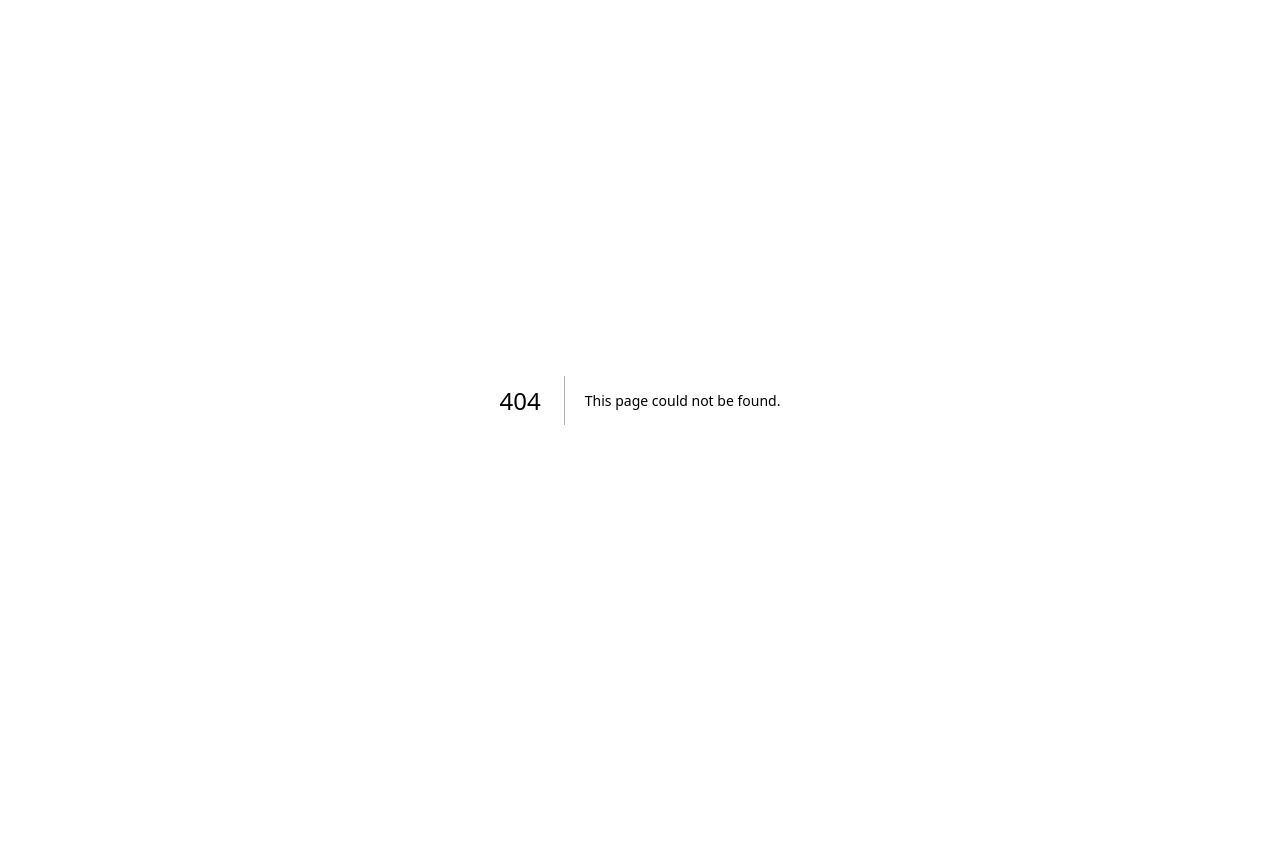
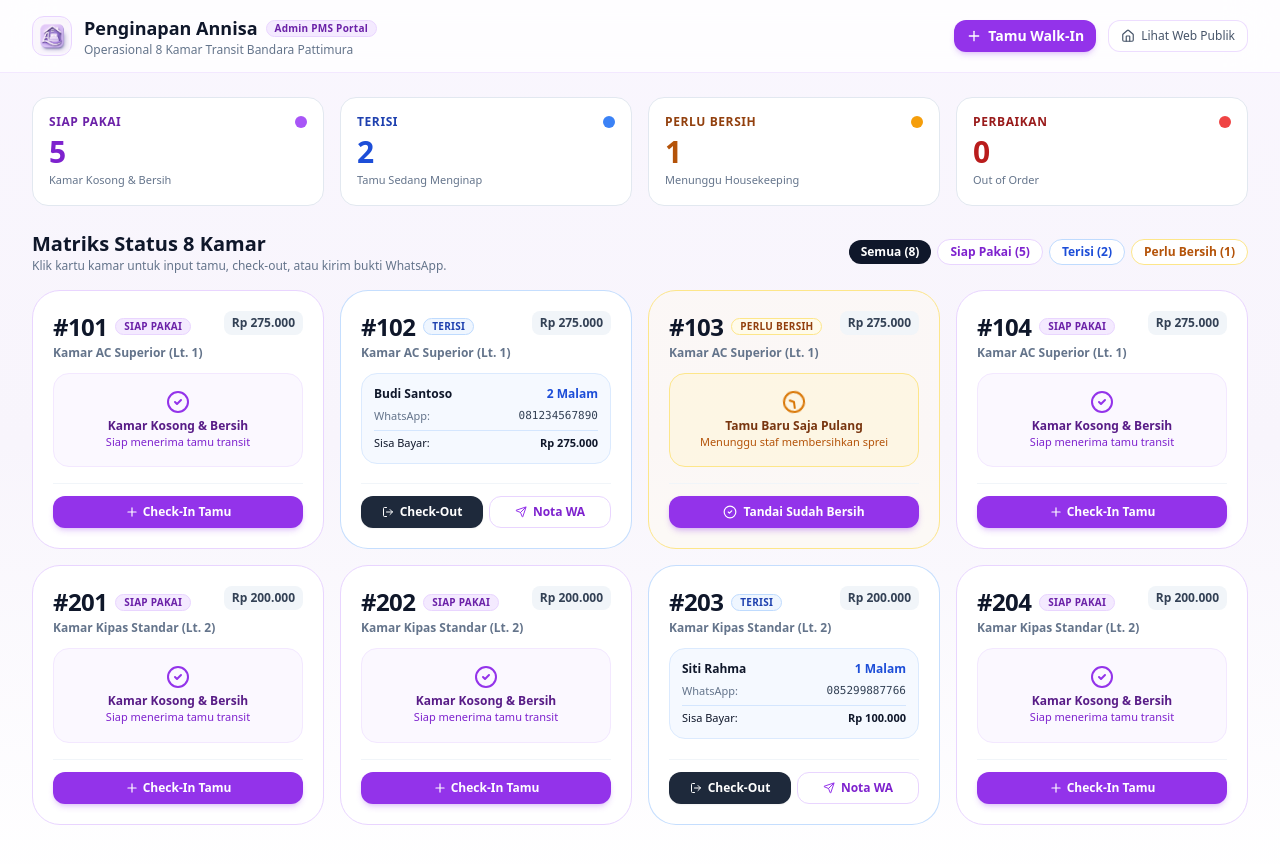
Before and after one commit to ilsetiawan1/penginapan-annisa, a Next.js app in the folder apps/web/: page /admin/dashboard in a window 1280 px wide. Before the commit this address had no page. Shown: the top 864 px of the page. Before the commit the page ends 800 px from the top, so only its background shows below. Built offline with nearby package versions, Linux system fonts and the light colour scheme.

Commit message:
feat: hide Portal Staf from public view and relocate dashboard to /admin/dashboard

```diff
--- a/apps/web/src/app/dashboard/page.tsx
+++ b/apps/web/src/app/admin/dashboard/page.tsx
@@ -25,9 +25,9 @@ import {
 import Image from "next/image";
 import Link from "next/link";
 import { useState } from "react";
-import { Badge } from "../../components/ui/badge";
-import { Button } from "../../components/ui/button";
-import { Card } from "../../components/ui/card";
+import { Badge } from "../../../components/ui/badge";
+import { Button } from "../../../components/ui/button";
+import { Card } from "../../../components/ui/card";
 import {
   Dialog,
   DialogContent,
@@ -35,7 +35,7 @@ import {
   DialogFooter,
   DialogHeader,
   DialogTitle,
-} from "../../components/ui/dialog";
+} from "../../../components/ui/dialog";
 
 type RoomStatus = "ready" | "occupied" | "dirty" | "maintenance";
 
@@ -56,7 +56,7 @@ interface RoomItem {
   remainingAmount?: number;
 }
 
-export default function DashboardPage() {
+export default function AdminDashboardPage() {
   // Initial 8 Rooms State
   const [rooms, setRooms] = useState<RoomItem[]>([
     {
@@ -204,7 +204,7 @@ export default function DashboardPage() {
             status: "occupied",
             guestName: guestName || "Tamu Walk-in",
             guestPhone: guestPhone || "-",
-            checkInDate: "Hari ini (19 Aug)",
+            checkInDate: "Hari ini",
             checkOutDate: `${totalNights} malam ke depan`,
             totalNights,
             totalAmount: total,
@@ -254,12 +254,12 @@ export default function DashboardPage() {
   });
 
   return (
-    <div className="min-h-screen bg-gradient-to-b from-brand-50/60 via-slate-50 to-slate-100/80 text-slate-900 pb-16">
+    <div className="min-h-screen bg-gradient-to-b from-purple-50/40 via-[#f8f5fc] to-white text-slate-900 pb-16">
       {/* Top Header Bar */}
-      <header className="bg-white/90 backdrop-blur-md border-b border-brand-100 sticky top-0 z-40 px-4 sm:px-8 py-3.5 shadow-xs">
+      <header className="bg-white/80 backdrop-blur-xl border-b border-purple-100 sticky top-0 z-40 px-4 sm:px-8 py-3.5 shadow-xs">
         <div className="max-w-7xl mx-auto flex items-center justify-between">
           <div className="flex items-center gap-3">
-            <div className="relative w-10 h-10 rounded-xl overflow-hidden shadow-xs bg-brand-50 border border-brand-200 flex items-center justify-center">
+            <div className="relative w-10 h-10 rounded-xl overflow-hidden shadow-xs bg-purple-50 border border-purple-200 flex items-center justify-center">
               <Image
                 src="/logo-penginapan-annisa.png"
                 alt="Logo"
@@ -272,8 +272,8 @@ export default function DashboardPage() {
                 <h1 className="font-extrabold text-base sm:text-lg text-slate-900 leading-tight">
                   Penginapan Annisa
                 </h1>
-                <Badge variant="purple" className="text-[10px] py-0 px-2">
-                  Portal Staf PMS
+                <Badge variant="purple" className="text-[10px] py-0 px-2 font-bold">
+                  Admin PMS Portal
                 </Badge>
               </div>
               <p className="text-xs text-slate-500 font-medium">
@@ -287,7 +287,7 @@ export default function DashboardPage() {
               onClick={() => handleOpenWalkIn()}
               variant="primary"
               size="sm"
-              className="gap-1.5 font-bold shadow-brand-600/20 text-xs sm:text-sm rounded-xl"
+              className="gap-1.5 font-bold shadow-purple-600/20 text-xs sm:text-sm rounded-xl bg-purple-600 hover:bg-purple-700"
             >
               <Plus className="w-4 h-4" />
               <span>Tamu Walk-In</span>
@@ -301,7 +301,7 @@ export default function DashboardPage() {
             >
               <Link href="/">
                 <Home className="w-3.5 h-3.5" />
-                <span className="hidden sm:inline">Lihat Web</span>
+                <span className="hidden sm:inline">Lihat Web Publik</span>
               </Link>
             </Button>
           </div>
@@ -590,7 +590,7 @@ export default function DashboardPage() {
                       onClick={() => handleMarkClean(room.number)}
                       variant="primary"
                       size="sm"
-                      className="w-full gap-1.5 font-bold text-xs rounded-xl bg-brand-600 hover:bg-brand-700"
+                      className="w-full gap-1.5 font-bold text-xs rounded-xl bg-purple-600 hover:bg-purple-700"
                     >
                       <CheckCircle2 className="w-3.5 h-3.5" />
                       <span>Tandai Sudah Bersih</span>
--- a/apps/web/src/app/page.tsx
+++ b/apps/web/src/app/page.tsx
@@ -638,12 +638,6 @@ export default function HomePage() {
             <Link href="/contact" className="hover:text-white transition">
               Kontak &amp; Peta
             </Link>
-            <Link
-              href="/dashboard"
-              className="text-purple-400 hover:text-purple-300 font-semibold transition"
-            >
-              Portal Staf ➔
-            </Link>
           </div>
         </div>
       </footer>
--- a/apps/web/src/components/layout/navbar.tsx
+++ b/apps/web/src/components/layout/navbar.tsx
@@ -1,6 +1,6 @@
 "use client";
 
-import { Bed, BookOpen, Gift, Home, LayoutDashboard, MapPin, Phone } from "lucide-react";
+import { Bed, BookOpen, Gift, Home, MapPin, Phone } from "lucide-react";
 import Image from "next/image";
 import Link from "next/link";
 import { usePathname } from "next/navigation";
@@ -56,14 +56,6 @@ export function Navbar() {
 
         {/* Action Buttons */}
         <div className="flex items-center gap-1.5 sm:gap-2">
-          <Link
-            href="/dashboard"
-            className="hidden sm:inline-flex items-center gap-1.5 px-3.5 py-2 rounded-full text-xs font-semibold bg-white/60 hover:bg-white/90 text-purple-950 transition border border-white/80 shadow-2xs backdrop-blur-md"
-          >
-            <LayoutDashboard className="w-3.5 h-3.5 text-purple-700" />
-            <span>Portal Staf</span>
-          </Link>
-
           <Button
             asChild
             variant="primary"
```
